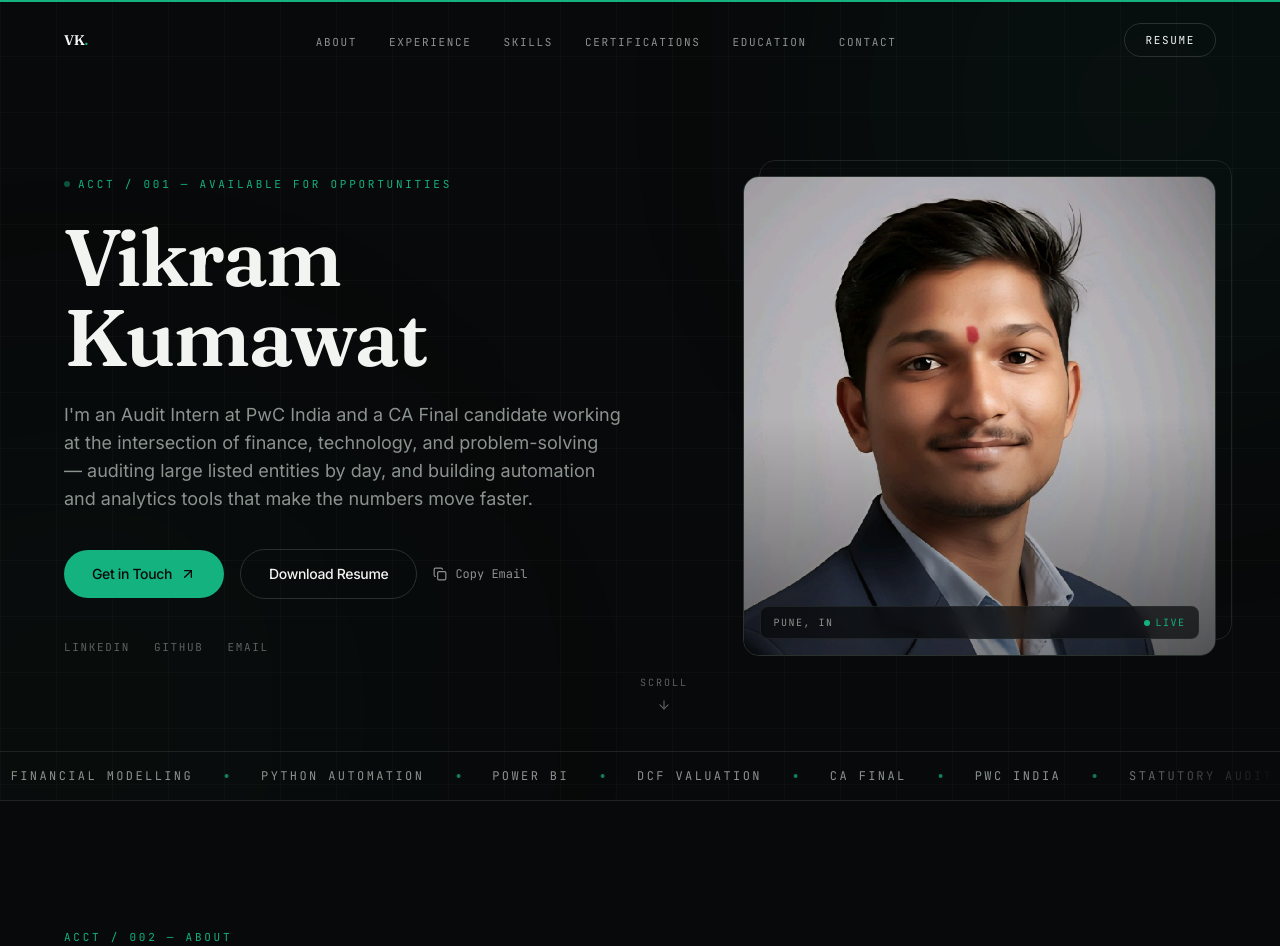
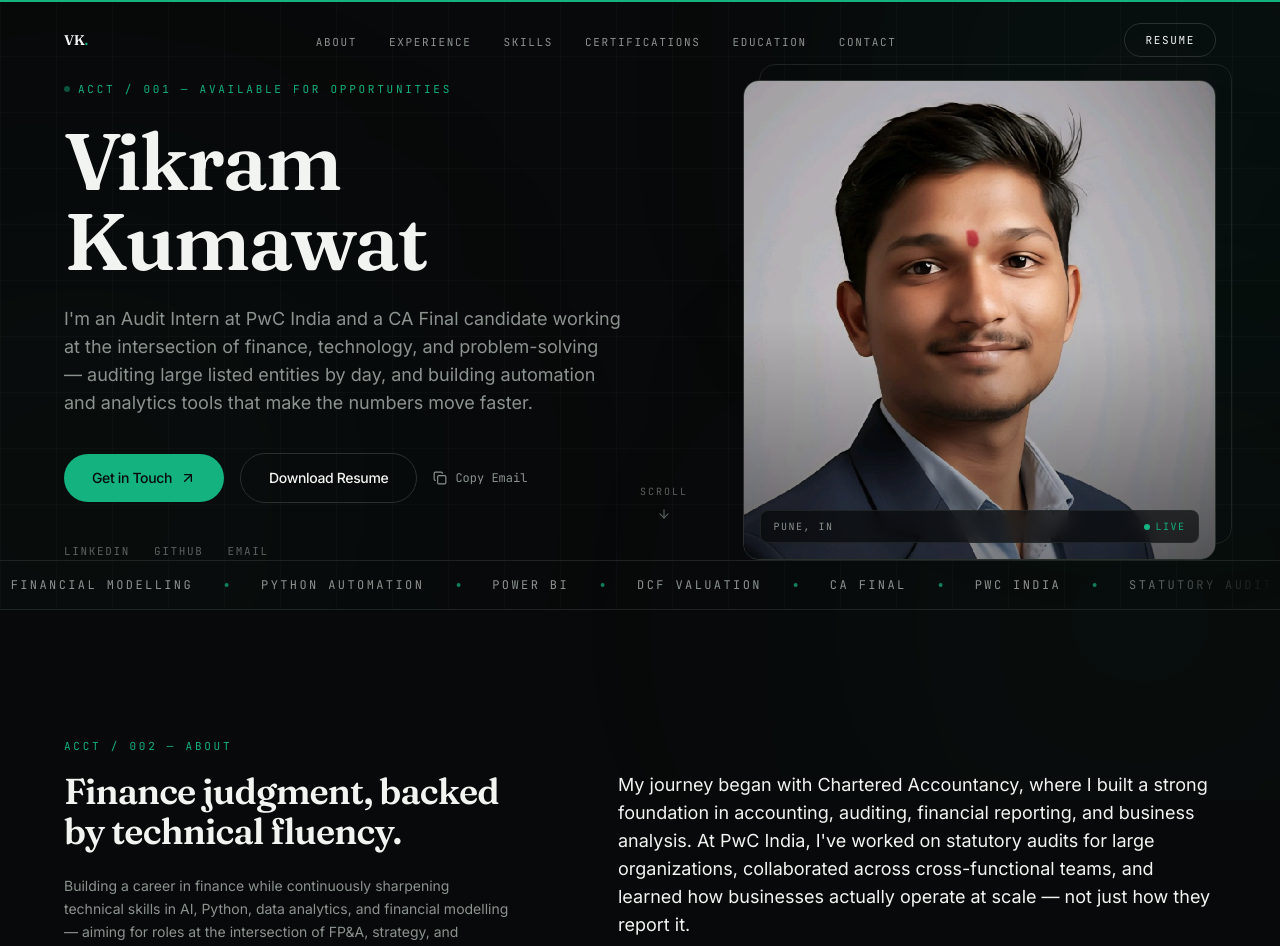
Before and after one commit to vikramkunanmalkumawat8237/Portfolio, a Next.js app: page / in a window 1280 px wide. Shown: the top 946 px of the page. Built offline with nearby package versions, Linux system fonts and the light colour scheme.

Commit message:
add parallax, re-triggering scroll animations, and ambient background motion

```diff
--- a/app/layout.tsx
+++ b/app/layout.tsx
@@ -5,6 +5,7 @@ import { ThemeProvider } from "@/components/layout/theme-provider";
 import { CustomCursor } from "@/components/layout/cursor";
 import { ScrollProgress } from "@/components/layout/scroll-progress";
 import { BackToTop } from "@/components/layout/back-to-top";
+import { AmbientBackground } from "@/components/layout/ambient-background";
 import { profile } from "@/lib/data";
 
 const display = Fraunces({
@@ -111,7 +112,8 @@ export default function RootLayout({ children }: { children: React.ReactNode })
           </a>
           <ScrollProgress />
           <CustomCursor />
-          <div id="main">{children}</div>
+          <AmbientBackground />
+          <div id="main" className="relative z-10">{children}</div>
           <BackToTop />
         </ThemeProvider>
       </body>
--- /dev/null
+++ b/components/layout/ambient-background.tsx
@@ -0,0 +1,32 @@
+"use client";
+
+import { motion } from "framer-motion";
+
+/**
+ * Fixed, full-viewport ambient glow layer that drifts continuously,
+ * independent of scroll position. Sits behind all page content.
+ */
+export function AmbientBackground() {
+  return (
+    <div className="pointer-events-none fixed inset-0 z-0 overflow-hidden" aria-hidden>
+      <motion.div
+        className="absolute h-[600px] w-[600px] rounded-full bg-emerald/6 blur-[160px]"
+        animate={{
+          x: ["-10%", "20%", "-10%"],
+          y: ["0%", "30%", "0%"],
+        }}
+        transition={{ duration: 26, repeat: Infinity, ease: "easeInOut" }}
+        style={{ top: "-10%", left: "-10%" }}
+      />
+      <motion.div
+        className="absolute h-[520px] w-[520px] rounded-full bg-emerald/5 blur-[160px]"
+        animate={{
+          x: ["10%", "-20%", "10%"],
+          y: ["0%", "-20%", "0%"],
+        }}
+        transition={{ duration: 32, repeat: Infinity, ease: "easeInOut" }}
+        style={{ bottom: "-15%", right: "-10%" }}
+      />
+    </div>
+  );
+}
--- a/components/sections/hero.tsx
+++ b/components/sections/hero.tsx
@@ -1,9 +1,9 @@
 "use client";
 
 import Image from "next/image";
-import { motion } from "framer-motion";
+import { motion, useScroll, useTransform } from "framer-motion";
 import { ArrowDown, ArrowUpRight, Copy, Check } from "lucide-react";
-import { useState } from "react";
+import { useRef, useState } from "react";
 import { profile, socials } from "@/lib/data";
 import { MagneticButton } from "@/components/ui/magnetic-button";
 import { Marquee } from "@/components/ui/marquee";
@@ -21,6 +21,13 @@ const TICKER_ITEMS = [
 
 export function Hero() {
   const [copied, setCopied] = useState(false);
+  const sectionRef = useRef(null);
+  const { scrollYProgress } = useScroll({
+    target: sectionRef,
+    offset: ["start start", "end start"],
+  });
+  const imageY = useTransform(scrollYProgress, [0, 1], [0, 90]);
+  const textY = useTransform(scrollYProgress, [0, 1], [0, 40]);
 
   const copyEmail = async () => {
     await navigator.clipboard.writeText(profile.email);
@@ -29,7 +36,7 @@ export function Hero() {
   };
 
   return (
-    <section id="top" className="relative flex min-h-[100svh] flex-col overflow-hidden pt-16 md:pt-20">
+    <section id="top" ref={sectionRef} className="hero-viewport relative flex flex-col overflow-hidden pt-16 md:pt-20">
       {/* Animated ledger-grid background */}
       <div className="pointer-events-none absolute inset-0 grid-fine-bg opacity-60" aria-hidden />
       <motion.div
@@ -48,7 +55,7 @@ export function Hero() {
       <div className="container-px relative z-10 flex flex-1 flex-col justify-center">
         <div className="grid grid-cols-1 items-center gap-14 md:grid-cols-[1.15fr_0.85fr] md:gap-10">
           {/* Text column */}
-          <div>
+          <motion.div style={{ y: textY }}>
             <motion.p
               initial={{ opacity: 0, y: 12 }}
               animate={{ opacity: 1, y: 0 }}
@@ -123,13 +130,14 @@ export function Hero() {
                 </a>
               ))}
             </motion.div>
-          </div>
+          </motion.div>
 
           {/* Image column */}
           <motion.div
             initial={{ opacity: 0, scale: 0.94 }}
             animate={{ opacity: 1, scale: 1 }}
             transition={{ duration: 0.9, delay: 0.3, ease: [0.16, 1, 0.3, 1] }}
+            style={{ y: imageY }}
             className="relative mx-auto w-full max-w-sm md:max-w-none"
           >
             <div className="relative aspect-[4/5] w-full overflow-hidden rounded-2xl border border-line-strong bg-surface md:max-h-[480px]">
--- a/components/ui/reveal.tsx
+++ b/components/ui/reveal.tsx
@@ -11,24 +11,27 @@ interface RevealProps {
 }
 
 const variants: Variants = {
-  hidden: { opacity: 0, y: 28 },
+  hidden: { opacity: 0, y: 32, scale: 0.97, filter: "blur(6px)" },
   visible: (delay: number) => ({
     opacity: 1,
     y: 0,
-    transition: { duration: 0.7, delay, ease: [0.16, 1, 0.3, 1] },
+    scale: 1,
+    filter: "blur(0px)",
+    transition: { duration: 0.8, delay, ease: [0.16, 1, 0.3, 1] },
   }),
 };
 
-/** Fades + slides content up once it enters the viewport. */
+/** Fades + slides + softly un-blurs content once it enters the viewport. */
 export function Reveal({ children, delay = 0, className }: RevealProps) {
   return (
     <motion.div
       className={className}
       initial="hidden"
       whileInView="visible"
-      viewport={{ once: true, margin: "-80px" }}
+      viewport={{ once: false, margin: "-80px" }}
       custom={delay}
       variants={variants}
+      style={{ willChange: "transform, opacity, filter" }}
     >
       {children}
     </motion.div>
@@ -50,7 +53,7 @@ export function RevealGroup({
       className={className}
       initial="hidden"
       whileInView="visible"
-      viewport={{ once: true, margin: "-60px" }}
+      viewport={{ once: false, margin: "-60px" }}
       variants={{
         visible: { transition: { staggerChildren: stagger } },
       }}
@@ -61,6 +64,12 @@ export function RevealGroup({
 }
 
 export const revealItem: Variants = {
-  hidden: { opacity: 0, y: 18 },
-  visible: { opacity: 1, y: 0, transition: { duration: 0.55, ease: [0.16, 1, 0.3, 1] } },
+  hidden: { opacity: 0, y: 22, scale: 0.96, filter: "blur(4px)" },
+  visible: {
+    opacity: 1,
+    y: 0,
+    scale: 1,
+    filter: "blur(0px)",
+    transition: { duration: 0.6, ease: [0.16, 1, 0.3, 1] },
+  },
 };
```
